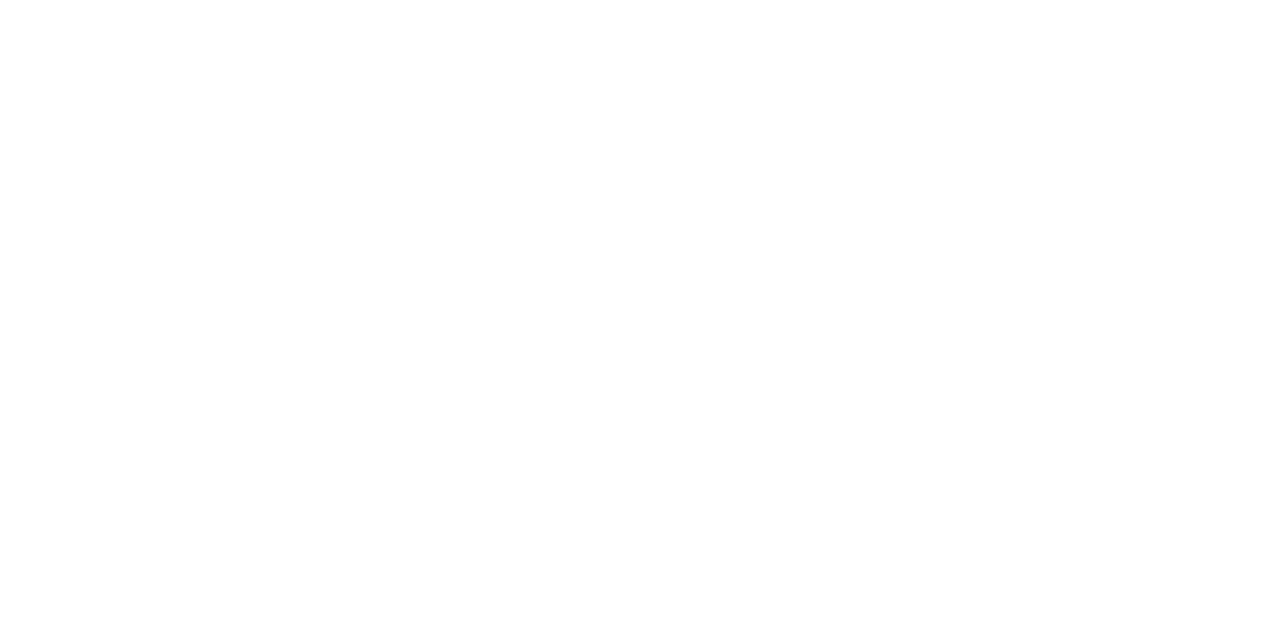
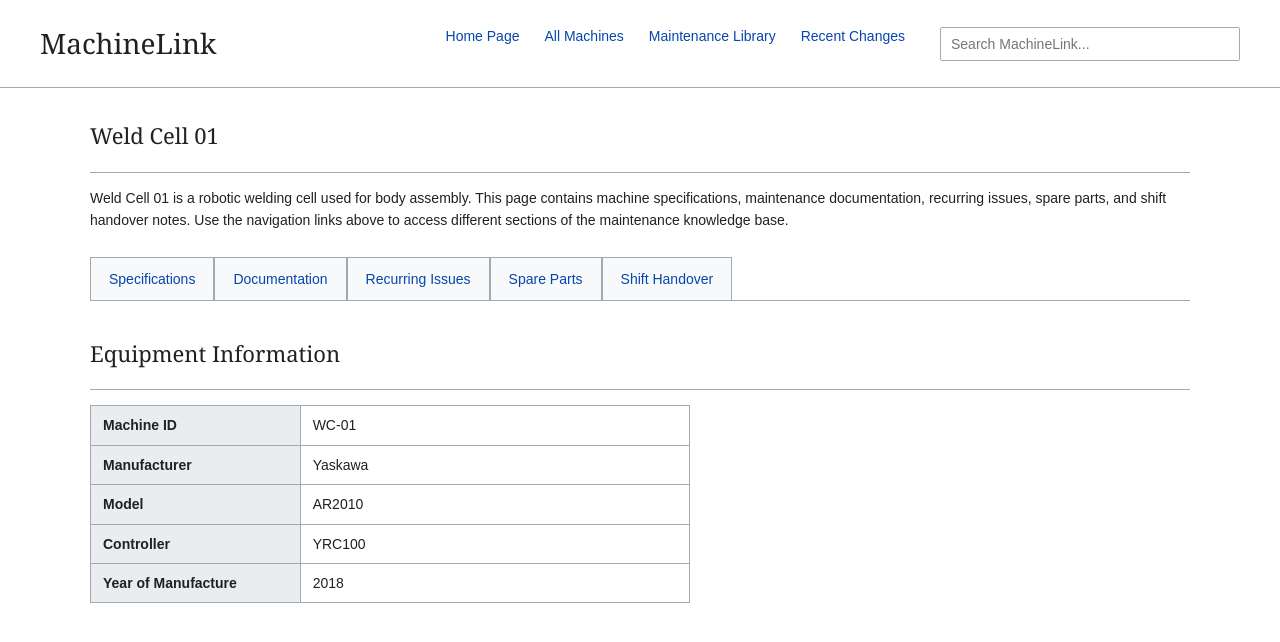
Before and after one commit to aabledso/machineLink, a plain HTML site: page welder.html in a window 1280 px wide. Drawn offline with Linux system fonts and the light colour scheme.

Commit message:
Added navigation tabs

```diff
--- a/style.css
+++ b/style.css
@@ -97,3 +97,47 @@ section ul {
 section li {
     margin-bottom: 8px;
 }
+
+/*End of home page styles*/
+
+
+
+/*Start of welder.html styles*/
+table {
+    border-collapse: collapse;
+    width: 100%;
+    max-width: 600px;
+    margin-top: 15px;
+}
+
+th,
+td {
+    border: 1px solid #a2a9b1;
+    padding: 8px 12px;
+    text-align: left;
+}
+
+th {
+    background-color: #eaecf0;
+    width: 35%;
+}
+
+.machine-nav {
+    display: flex;
+    gap: 0;
+    margin-top: 25px;
+    margin-bottom: 25px;
+    border-bottom: 1px solid #a2a9b1;
+}
+
+.machine-nav a {
+    padding: 10px 18px;
+    border: 1px solid #a2a9b1;
+    border-bottom: none;
+    background-color: #f8f9fa;
+}
+
+.machine-nav a:hover {
+    background-color: #eaecf0;
+    text-decoration: none;
+}
--- a/welder.html
+++ b/welder.html
@@ -9,6 +9,59 @@
 </head>
 
 <body>
+    <header>
+        <h1>MachineLink</h1>
+
+        <nav>
+            <a href="index.html">Home Page</a>
+            <a href="machines.html">All Machines</a>
+            <a href="library.html">Maintenance Library</a>
+            <a href="updates.html">Recent Changes</a>
+        </nav>
+        <input type="search" placeholder="Search MachineLink...">
+    </header>
+    <main>
+        <h2>Weld Cell 01</h2>
+        <hr>
+        <p>
+            Weld Cell 01 is a robotic welding cell used for body assembly. This page contains machine specifications,
+            maintenance documentation, recurring issues, spare parts, and shift handover notes. Use the navigation links
+            above to access different sections of the maintenance knowledge base.
+        </p>
+        <nav class="machine-nav">
+            <a href="#specifications">Specifications</a>
+            <a href="#documentation">Documentation</a>
+            <a href="#issues">Recurring Issues</a>
+            <a href="#parts">Spare Parts</a>
+            <a href="#handover">Shift Handover</a>
+        </nav>
+        <section id="specifications">
+            <h2>Equipment Information</h2>
+            <hr>
+            <table>
+                <tr>
+                    <th>Machine ID</th>
+                    <td>WC-01</td>
+                </tr>
+                <tr>
+                    <th>Manufacturer</th>
+                    <td>Yaskawa</td>
+                </tr>
+                <tr>
+                    <th>Model</th>
+                    <td>AR2010</td>
+                </tr>
+                <tr>
+                    <th>Controller</th>
+                    <td>YRC100</td>
+                </tr>
+                <tr>
+                    <th>Year of Manufacture</th>
+                    <td>2018</td>
+                </tr>
+            </table>
+        </section>
+    </main>
 
 </body>
 
```
